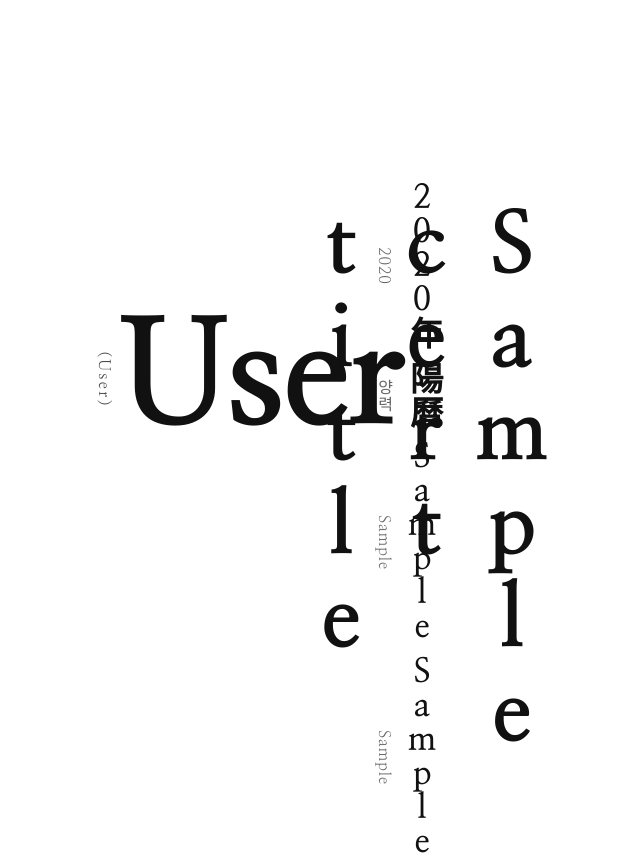
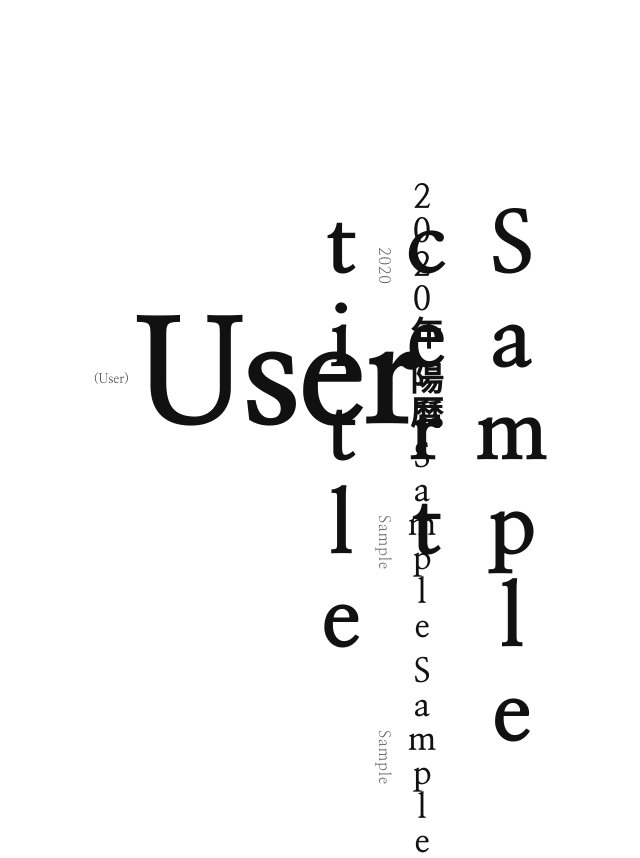
Before and after one commit to ddanggon-sudo/naming-worldcup, a Python web app: template backend/templates/certificate-page2.html in a window 1280 px wide. Shown: the top 858 px of the page, without its empty margins (171-811 px from the left). Run offline with Jinja, Linux system fonts and the light colour scheme; the template is opened without the code that fills it: most values are stand-ins (such as "Sample title", 1, 10 or a date in 2020); some web fonts are replaced.

Commit message:
fix: 증명서 성씨 획수 표시 방향 세로→가로 변경
Co-Authored-By: Claude Sonnet 4.6 <noreply@anthropic.com>

```diff
--- a/backend/templates/certificate-page2.html
+++ b/backend/templates/certificate-page2.html
@@ -143,13 +143,12 @@
     text-combine-upright: all;
   }
   .stroke-aside {
-    writing-mode: vertical-rl;
-    text-orientation: mixed;
-    font-size: 12pt;
+    writing-mode: horizontal-tb;
+    font-size: 10pt;
     color: #444;
-    letter-spacing: 0.15em;
     margin-right: 2mm;
     align-self: center;
+    white-space: nowrap;
   }
 
   /* ═══════ Deokdam virtues — left side ═══════ */
```
